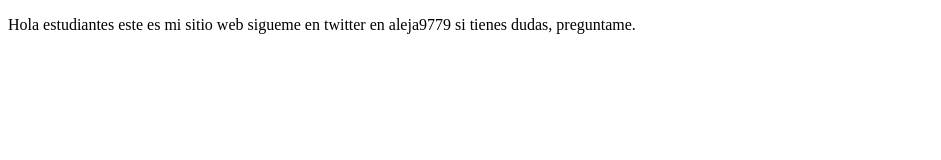
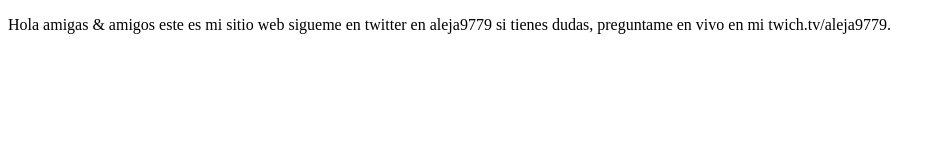
Before and after one commit to Aleja0492/proyectoDemoCursoprework, a plain HTML site: page index.html in a window 1280 px wide. Shown: the whole page, without its empty margins (0-941 px from the left). Drawn offline with Linux system fonts and the light colour scheme.

Commit message:
cambios agregamos sitio de twitch

```diff
--- a/index.html
+++ b/index.html
@@ -8,7 +8,7 @@
 </head>
 <body>
     <p>
-        Hola estudiantes este es mi sitio web sigueme en twitter en aleja9779 si tienes dudas, preguntame.
+        Hola amigas & amigos este es mi sitio web sigueme en twitter en aleja9779 si tienes dudas, preguntame en vivo en mi twich.tv/aleja9779.
     </p>
 </body>
 </html>
```
